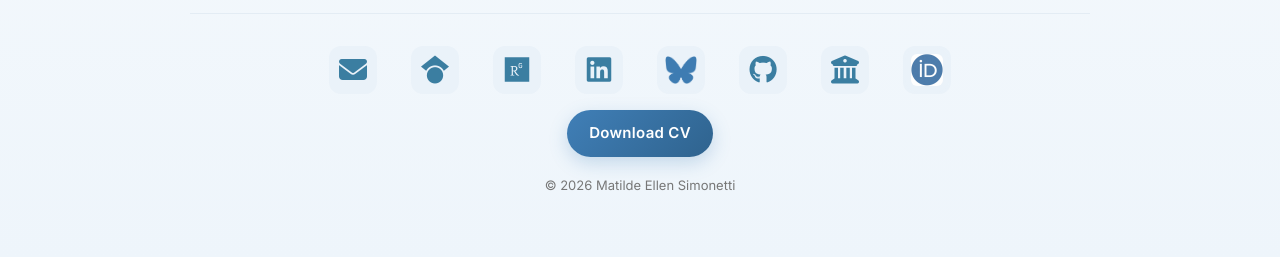
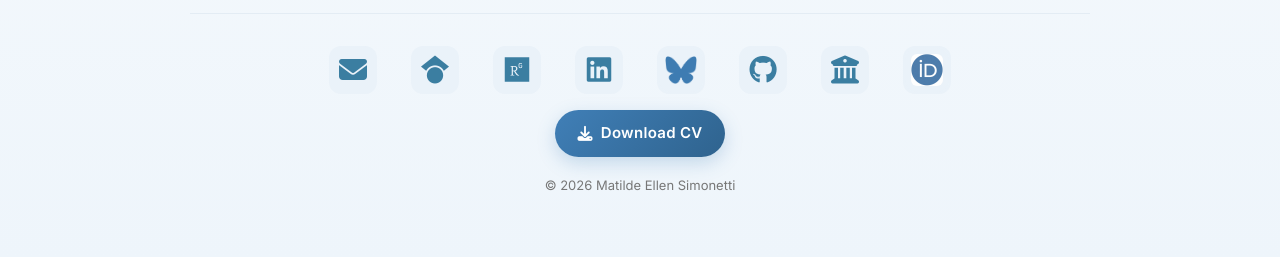
Before and after one commit to matildellen/matildellen.github.io, a Jekyll site: the page built from index.md, in a window 1280 px wide. Shown: the part 970-1227 px from the top of the page. Built offline with Jekyll 4.4.1, drawn with Linux system fonts in a browser that asks for light colours.

Commit message:
Update CV download link with icon

```diff
--- a/_layouts/default.html
+++ b/_layouts/default.html
@@ -78,10 +78,11 @@
 
     <div class="cv-button-container">
       <a class="cv-button"
-         href="{{ '/files/CV_Matilde_Simonetti.pdf' | relative_url }}"
-         target="_blank">
-        Download CV
-      </a>
+   href="{{ '/files/CV_Matilde_Simonetti.pdf' | relative_url }}"
+   target="_blank">
+  <i class="fa-solid fa-download"></i>
+  Download CV
+</a>
     </div>
 
     <div class="footer-meta">
```
